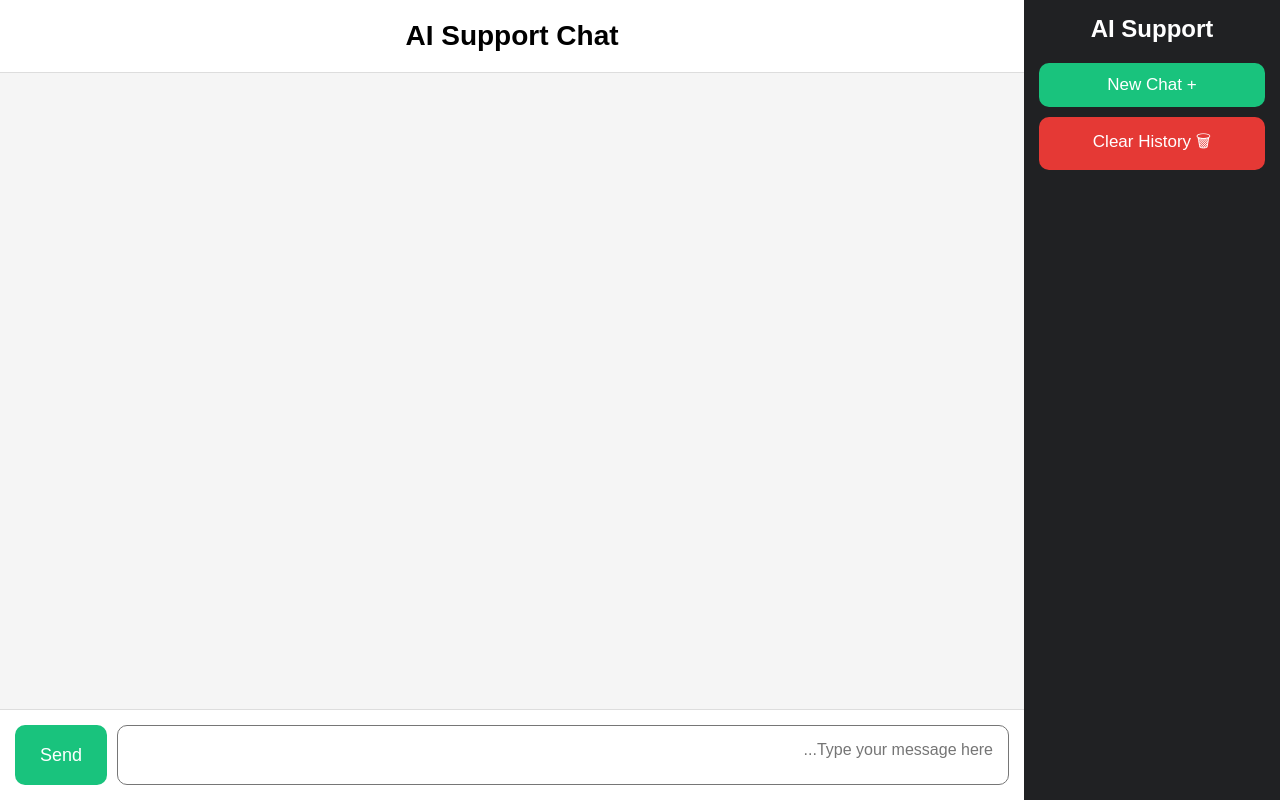
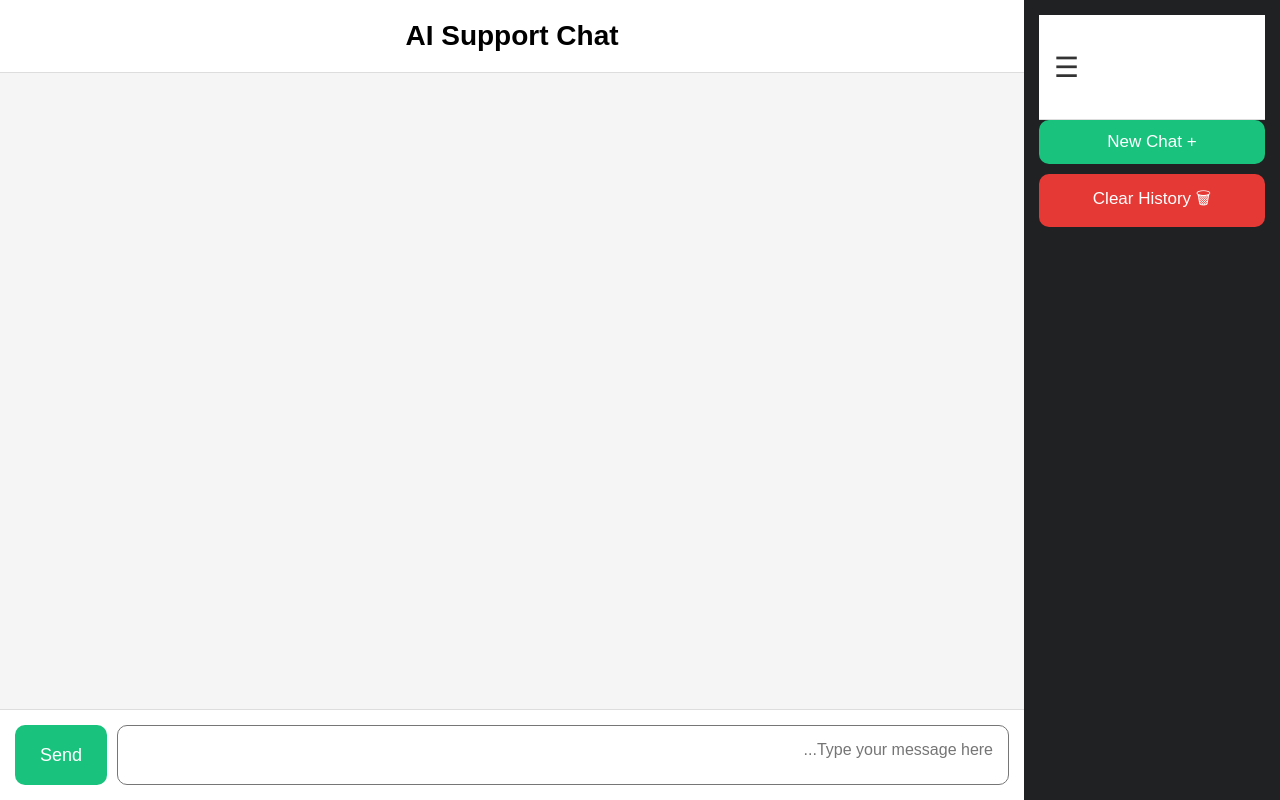
Before and after one commit to bayoumydeutsch313-eng/positive-chat-ai, a Flask app: page / in a window 1280 px wide. Run offline with Flask 3, Linux system fonts and the light colour scheme.

Commit message:
Update index.html

```diff
--- a/templates/index.html
+++ b/templates/index.html
@@ -244,12 +244,41 @@
         font-size:14px;
     }
 }
+  .sidebar{
+    transition:0.3s;
+}
+
+.sidebar.hidden{
+    width:0;
+    min-width:0;
+    padding:0;
+    overflow:hidden;
+}
+
+.header{
+    position:relative;
+}
+
+#menuBtn{
+    position:absolute;
+    left:15px;
+    top:50%;
+    transform:translateY(-50%);
+    background:none;
+    border:none;
+    font-size:28px;
+    cursor:pointer;
+    color:#333;
+}
 </style>
 </head>
 <body>
 
 <div class="sidebar">
-<div class="logo">AI Support</div>
+<div class="header">
+    <button id="menuBtn" onclick="toggleSidebar()">☰</button>
+    AI Support Chat
+</div>
 
 <button class="btn new-chat" onclick="newChat()">+ New Chat</button>
 <button class="btn clear-history" onclick="clearHistory()">🗑 Clear History</button>
@@ -441,6 +470,10 @@
 currentChat = chats[0];
 renderMessages();
 }
+  function toggleSidebar(){
+    document.querySelector(".sidebar")
+        .classList.toggle("hidden");
+}
 </script>
 
 </body>
```
